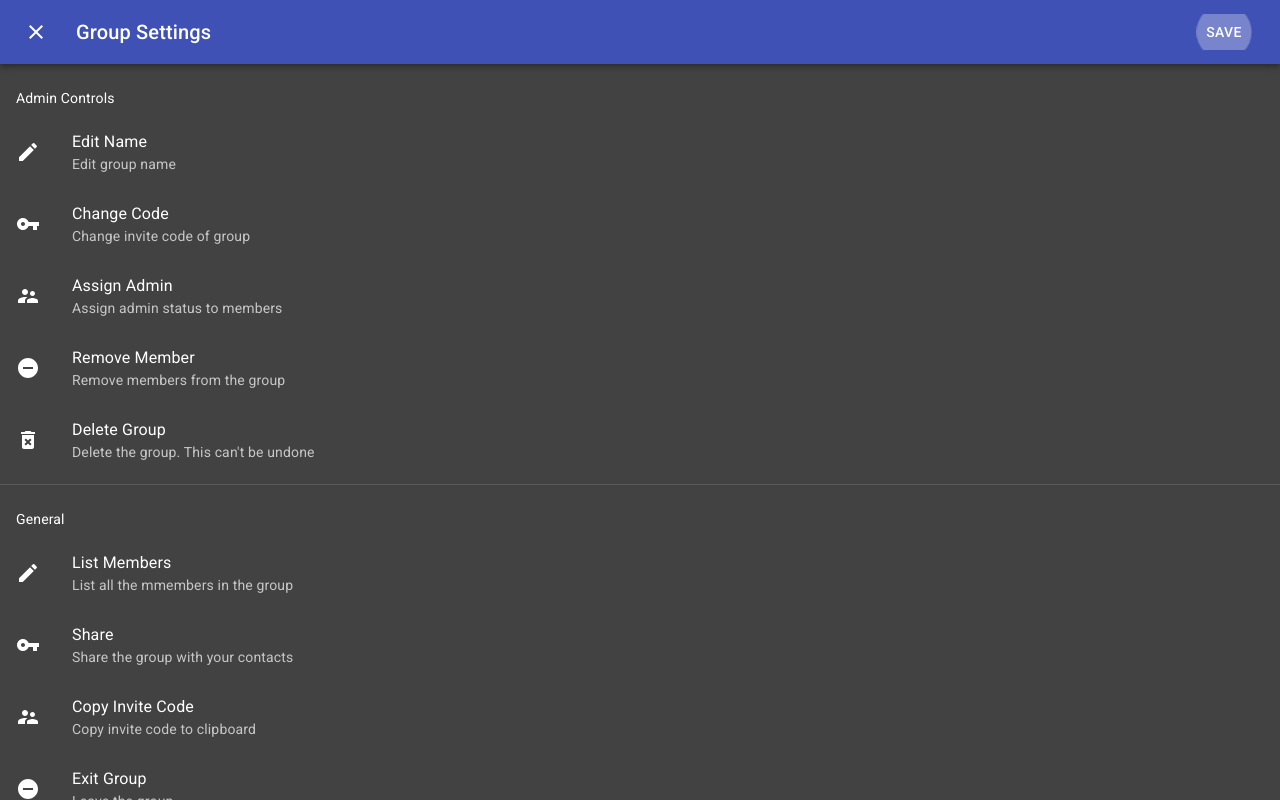
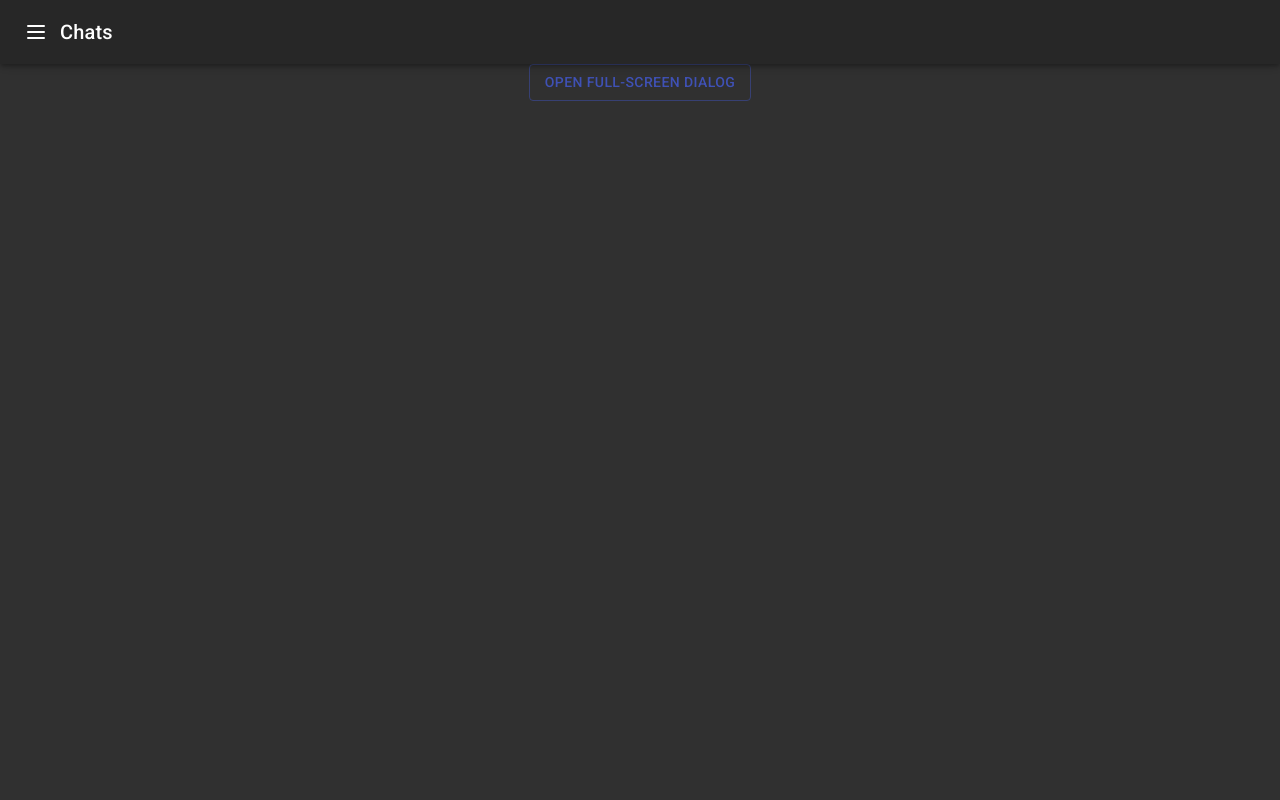
Before and after one commit to vinayBomma/familiar_react, a React (Create React App) app in the folder client/: page /settings in a window 1280 px wide. Built offline with nearby package versions, Linux system fonts and the light colour scheme.

Commit message:
Heroicons, navDrawer UI

```diff
--- a/client/package.json
+++ b/client/package.json
@@ -3,8 +3,8 @@
   "version": "0.1.0",
   "private": true,
   "dependencies": {
+    "@heroicons/react": "^1.0.2",
     "@material-ui/core": "^4.12.1",
-    "@material-ui/icons": "^4.11.2",
     "@testing-library/jest-dom": "^5.14.1",
     "@testing-library/react": "^11.2.7",
     "@testing-library/user-event": "^12.8.3",
--- a/client/src/components/Navbar.js
+++ b/client/src/components/Navbar.js
@@ -9,43 +9,40 @@ import {
   List,
   ListItemIcon,
   ListItemText,
-  useTheme,
   makeStyles,
   ListItem,
+  SvgIcon,
+  Avatar,
+  Box,
 } from "@material-ui/core";
 
-import MenuIcon from "@material-ui/icons/Menu";
-import ChevronLeftIcon from "@material-ui/icons/ChevronLeft";
-import InboxIcon from "@material-ui/icons/MoveToInbox";
-import MailIcon from "@material-ui/icons/Mail";
 import { useState } from "react";
 import { useHistory, useLocation } from "react-router-dom";
+import {
+  MenuIcon,
+  ChevronLeftIcon,
+  UserGroupIcon,
+  InformationCircleIcon,
+  ChatIcon,
+  CogIcon,
+  MapIcon,
+} from "@heroicons/react/outline";
 
 const drawerWidth = 240;
 
+const navLinks = [
+  { name: "Groups", path: "/", icon: UserGroupIcon },
+  { name: "About", path: "/about", icon: InformationCircleIcon },
+  { name: "Chats", path: "/chats", icon: ChatIcon },
+  { name: "Settings", path: "/settings", icon: CogIcon },
+  { name: "Map", path: "/map", icon: MapIcon },
+];
+
 const useStyles = makeStyles((theme) => ({
-  root: {
-    display: "flex",
-  },
-  appBar: {
-    transition: theme.transitions.create(["margin", "width"], {
-      easing: theme.transitions.easing.sharp,
-      duration: theme.transitions.duration.leavingScreen,
-    }),
-  },
-  appBarShift: {
-    width: `calc(100% - ${drawerWidth}px)`,
-    marginLeft: drawerWidth,
-    transition: theme.transitions.create(["margin", "width"], {
-      easing: theme.transitions.easing.easeOut,
-      duration: theme.transitions.duration.enteringScreen,
-    }),
-  },
-  menuButton: {
-    marginRight: theme.spacing(2),
-  },
-  hide: {
-    display: "none",
+  avatar: {
+    width: theme.spacing(13),
+    height: theme.spacing(13),
+    alignSelf: "center",
   },
   toolbar: theme.mixins.toolbar,
   drawer: {
@@ -63,21 +60,12 @@ const useStyles = makeStyles((theme) => ({
     ...theme.mixins.toolbar,
     justifyContent: "flex-end",
   },
-  content: {
-    flexGrow: 1,
-    padding: theme.spacing(3),
-    transition: theme.transitions.create("margin", {
-      easing: theme.transitions.easing.sharp,
-      duration: theme.transitions.duration.leavingScreen,
-    }),
-    marginLeft: -drawerWidth,
+  pageName: {
+    marginLeft: theme.spacing(3),
   },
-  contentShift: {
-    transition: theme.transitions.create("margin", {
-      easing: theme.transitions.easing.easeOut,
-      duration: theme.transitions.duration.enteringScreen,
-    }),
-    marginLeft: 0,
+  rightToolbar: {
+    marginLeft: "auto",
+    marginRight: 2,
   },
 }));
 
@@ -85,7 +73,6 @@ const Navbar = ({ children }) => {
   const classes = useStyles();
   const history = useHistory();
   const location = useLocation();
-  const theme = useTheme();
   const [open, setOpen] = useState(false);
 
   const handleDrawerOpen = () => {
@@ -96,8 +83,8 @@ const Navbar = ({ children }) => {
     setOpen(false);
   };
   return (
-    <>
-      <AppBar position="fixed" style={{backgroundColor: "#272727"}}>
+    <div>
+      <AppBar position="fixed" style={{ backgroundColor: "#272727" }}>
         <Toolbar>
           <IconButton
             edge="start"
@@ -105,11 +92,29 @@ const Navbar = ({ children }) => {
             aria-label="menu"
             onClick={handleDrawerOpen}
           >
-            <MenuIcon />
+            <SvgIcon>
+              <MenuIcon />
+            </SvgIcon>
           </IconButton>
-          <Typography variant="h6">{location.pathname}</Typography>
-          {location.pathname === '/' ? (
-          <Button color="inherit">Join Group</Button>) : null}
+
+          <Typography variant="h6">
+            {location.pathname === "/" ? "Groups" : "Chats"}
+          </Typography>
+
+          <section className={classes.rightToolbar}>
+            {location.pathname === "/" ? (
+              <Button
+                startIcon={
+                  <SvgIcon>
+                    <UserGroupIcon />
+                  </SvgIcon>
+                }
+                style={{ color: "teal" }}
+              >
+                Join Group
+              </Button>
+            ) : null}
+          </section>
         </Toolbar>
       </AppBar>
       <Drawer
@@ -123,17 +128,34 @@ const Navbar = ({ children }) => {
       >
         <div className={classes.drawerHeader}>
           <IconButton onClick={handleDrawerClose}>
-            <ChevronLeftIcon />
+            <SvgIcon>
+              <ChevronLeftIcon />
+            </SvgIcon>
           </IconButton>
         </div>
-        <Divider />
+
+        <Avatar
+          className={classes.avatar}
+          src="https://lh3.googleusercontent.com/a-/AOh14GgSL9H-4yXSZcWrfQ3XKMBQZaqN70s6PR0mhkW8Zw=s96-c"
+          alt="Paella dish"
+        />
+        <Box mt={3}>
+          <Divider />
+        </Box>
+
         <List>
-          {["Inbox", "Settings", "Send email", "Drafts"].map((text, index) => (
-            <ListItem button key={text} onClick={() => history.push(text)}>
+          {navLinks.map((link) => (
+            <ListItem
+              button
+              key={link.name}
+              onClick={() => history.push(link.path)}
+            >
               <ListItemIcon>
-                {index % 2 === 0 ? <InboxIcon /> : <MailIcon />}
+                <SvgIcon>
+                  <link.icon />
+                </SvgIcon>
               </ListItemIcon>
-              <ListItemText primary={text} />
+              <ListItemText primary={link.name} />
             </ListItem>
           ))}
         </List>
@@ -142,7 +164,7 @@ const Navbar = ({ children }) => {
         <div className={classes.toolbar}></div>
         {children}
       </div>
-    </>
+    </div>
   );
 };
 
--- a/client/src/components/Settings.js
+++ b/client/src/components/Settings.js
@@ -13,18 +13,27 @@ import {
   Slide,
   Toolbar,
   Typography,
+  SvgIcon,
 } from "@material-ui/core";
-import CloseIcon from "@material-ui/icons/Close";
-import EditIcon from "@material-ui/icons/Edit";
-import KeyIcon from "@material-ui/icons/VpnKey";
-import SupervisorAccountIcon from "@material-ui/icons/SupervisorAccount";
-import RemoveCircleIcon from "@material-ui/icons/RemoveCircle";
-import DeleteForeverIcon from "@material-ui/icons/DeleteForever";
+import {
+  ExclamationCircleIcon,
+  KeyIcon,
+  LogoutIcon,
+  PencilIcon,
+  ShareIcon,
+  TrashIcon,
+  UserGroupIcon,
+  UserRemoveIcon,
+  UsersIcon,
+  XIcon,
+  DuplicateIcon,
+} from "@heroicons/react/outline";
 
 import { forwardRef, useState } from "react";
 const useStyles = makeStyles((theme) => ({
   appBar: {
     position: "relative",
+    backgroundColor: "teal"
   },
   title: {
     marginLeft: theme.spacing(2),
@@ -38,7 +47,7 @@ const Transition = forwardRef(function Transition(props, ref) {
 
 const Settings = () => {
   const classes = useStyles();
-  const [open, setOpen] = useState(true);
+  const [open, setOpen] = useState(false);
 
   const handleClickOpen = () => {
     setOpen(true);
@@ -67,14 +76,13 @@ const Settings = () => {
               onClick={handleClose}
               aria-label="close"
             >
-              <CloseIcon />
+              <SvgIcon>
+                <XIcon />
+              </SvgIcon>
             </IconButton>
             <Typography variant="h6" className={classes.title}>
               Group Settings
             </Typography>
-            <Button autoFocus color="inherit" onClick={handleClose}>
-              save
-            </Button>
           </Toolbar>
         </AppBar>
         <Box mt={3} ml={2}>
@@ -83,13 +91,17 @@ const Settings = () => {
         <List>
           <ListItem button>
             <ListItemIcon>
-              <EditIcon />
+              <SvgIcon>
+                <PencilIcon />
+              </SvgIcon>
             </ListItemIcon>
             <ListItemText primary="Edit Name" secondary="Edit group name" />
           </ListItem>
           <ListItem button>
             <ListItemIcon>
-              <KeyIcon />
+              <SvgIcon>
+                <KeyIcon />
+              </SvgIcon>
             </ListItemIcon>
             <ListItemText
               primary="Change Code"
@@ -98,7 +110,9 @@ const Settings = () => {
           </ListItem>
           <ListItem button>
             <ListItemIcon>
-              <SupervisorAccountIcon />
+              <SvgIcon>
+                <UsersIcon />
+              </SvgIcon>
             </ListItemIcon>
             <ListItemText
               primary="Assign Admin"
@@ -107,7 +121,9 @@ const Settings = () => {
           </ListItem>
           <ListItem button>
             <ListItemIcon>
-              <RemoveCircleIcon />
+              <SvgIcon>
+                <UserRemoveIcon />
+              </SvgIcon>
             </ListItemIcon>
             <ListItemText
               primary="Remove Member"
@@ -116,7 +132,9 @@ const Settings = () => {
           </ListItem>
           <ListItem button>
             <ListItemIcon>
-              <DeleteForeverIcon />
+              <SvgIcon>
+                <TrashIcon />
+              </SvgIcon>
             </ListItemIcon>
             <ListItemText
               primary="Delete Group"
@@ -131,13 +149,20 @@ const Settings = () => {
         <List>
           <ListItem button>
             <ListItemIcon>
-              <EditIcon />
+              <SvgIcon>
+                <UserGroupIcon />
+              </SvgIcon>
             </ListItemIcon>
-            <ListItemText primary="List Members" secondary="List all the mmembers in the group" />
+            <ListItemText
+              primary="List Members"
+              secondary="List all the mmembers in the group"
+            />
           </ListItem>
           <ListItem button>
             <ListItemIcon>
-              <KeyIcon />
+              <SvgIcon>
+                <ShareIcon />
+              </SvgIcon>
             </ListItemIcon>
             <ListItemText
               primary="Share"
@@ -146,7 +171,9 @@ const Settings = () => {
           </ListItem>
           <ListItem button>
             <ListItemIcon>
-              <SupervisorAccountIcon />
+              <SvgIcon>
+                <DuplicateIcon />
+              </SvgIcon>
             </ListItemIcon>
             <ListItemText
               primary="Copy Invite Code"
@@ -155,16 +182,17 @@ const Settings = () => {
           </ListItem>
           <ListItem button>
             <ListItemIcon>
-              <RemoveCircleIcon />
+              <SvgIcon>
+                <LogoutIcon />
+              </SvgIcon>
             </ListItemIcon>
-            <ListItemText
-              primary="Exit Group"
-              secondary="Leave the group"
-            />
+            <ListItemText primary="Exit Group" secondary="Leave the group" />
           </ListItem>
           <ListItem button>
             <ListItemIcon>
-              <DeleteForeverIcon />
+              <SvgIcon>
+                <ExclamationCircleIcon />
+              </SvgIcon>
             </ListItemIcon>
             <ListItemText
               primary="Report Group"
--- a/client/src/index.js
+++ b/client/src/index.js
@@ -4,8 +4,8 @@ import './index.css';
 import App from './App';
 
 ReactDOM.render(
-  <React.StrictMode>
+  <React.Fragment>
     <App />
-  </React.StrictMode>,
+  </React.Fragment>,
   document.getElementById('root')
 );
--- a/client/src/pages/Groups.js
+++ b/client/src/pages/Groups.js
@@ -11,10 +11,23 @@ import {
   Box,
   Fab,
   makeStyles,
+  SvgIcon,
+  ListItemIcon,
 } from "@material-ui/core";
-import MoreHorizIcon from "@material-ui/icons/MoreHoriz";
-import AddIcon from "@material-ui/icons/Add";
 import { useState } from "react";
+import {
+  ChatIcon,
+  CogIcon,
+  MapIcon,
+  DotsHorizontalIcon,
+  PlusIcon,
+} from "@heroicons/react/outline";
+
+const menuItems = [
+  { name: "Map", icon: MapIcon },
+  { name: "Chat", icon: ChatIcon },
+  { name: "Settings", icon: CogIcon },
+];
 
 const useStyles = makeStyles((theme) => ({
   cardColor: {
@@ -26,12 +39,9 @@ const useStyles = makeStyles((theme) => ({
     position: "absolute",
     bottom: theme.spacing(4),
     right: theme.spacing(4),
-    // backgroundColor: "cyan",
+    backgroundColor: "teal",
+    color: "white",
   },
-  //   toolbar: theme.mixins.toolbar
-  //   cardText: {
-  //       color: ,
-  //   }
 }));
 
 const Groups = () => {
@@ -50,7 +60,7 @@ const Groups = () => {
   return (
     <Container>
       <Grid container className={classes.toolbar}>
-        <Grid item md={6} xs={12} lg={4}>
+        <Grid item md={4} xs={12} lg={4} sm={6}>
           <Box mt={3}>
             <Card className={classes.cardColor}>
               <CardHeader
@@ -59,7 +69,9 @@ const Groups = () => {
                 title="Dunder Mifflin"
                 action={
                   <IconButton onClick={handleClick}>
-                    <MoreHorizIcon style={{ color: "white" }} />
+                    <SvgIcon>
+                      <DotsHorizontalIcon />
+                    </SvgIcon>
                   </IconButton>
                 }
               ></CardHeader>
@@ -70,9 +82,16 @@ const Groups = () => {
                 open={Boolean(anchorEl)}
                 onClose={handleClose}
               >
-                <MenuItem onClick={handleClose}>Map</MenuItem>
-                <MenuItem onClick={handleClose}>Chat</MenuItem>
-                <MenuItem onClick={handleClose}>Settings</MenuItem>
+                {menuItems.map((item) => (
+                  <MenuItem button key={item.name} onClick={handleClose}>
+                    <ListItemIcon>
+                      <SvgIcon>
+                        <item.icon />
+                      </SvgIcon>
+                    </ListItemIcon>
+                    {item.name}
+                  </MenuItem>
+                ))}
               </Menu>
               <CardContent style={{ textAlign: "left" }}>
                 <Typography variant="subtitle2">4 Members</Typography>
@@ -81,8 +100,10 @@ const Groups = () => {
           </Box>
         </Grid>
       </Grid>
-      <Fab style={{ backgroundColor: "cyan" }} className={classes.fab} aria-label="add">
-        <AddIcon />
+      <Fab className={classes.fab} aria-label="add">
+        <SvgIcon>
+          <PlusIcon />
+        </SvgIcon>
       </Fab>
     </Container>
   );
```
Also changed, not shown: 1 other file (tests, documents, lock files or other folders).
